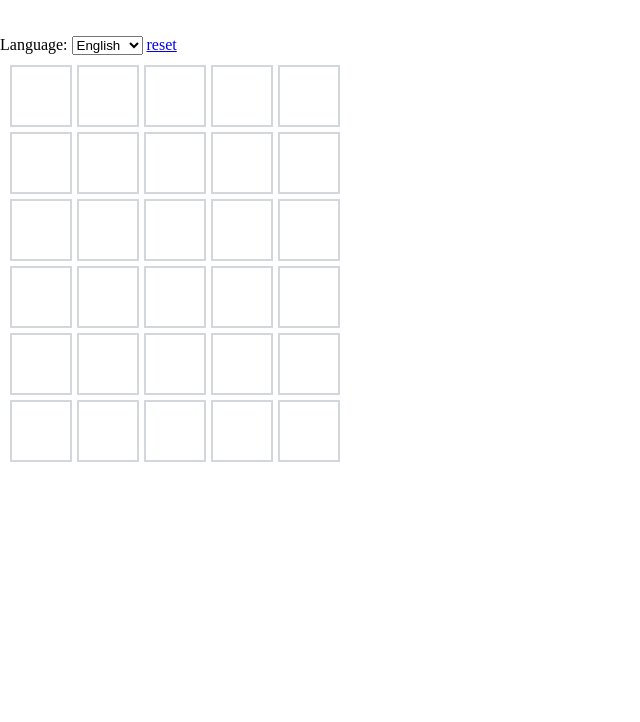
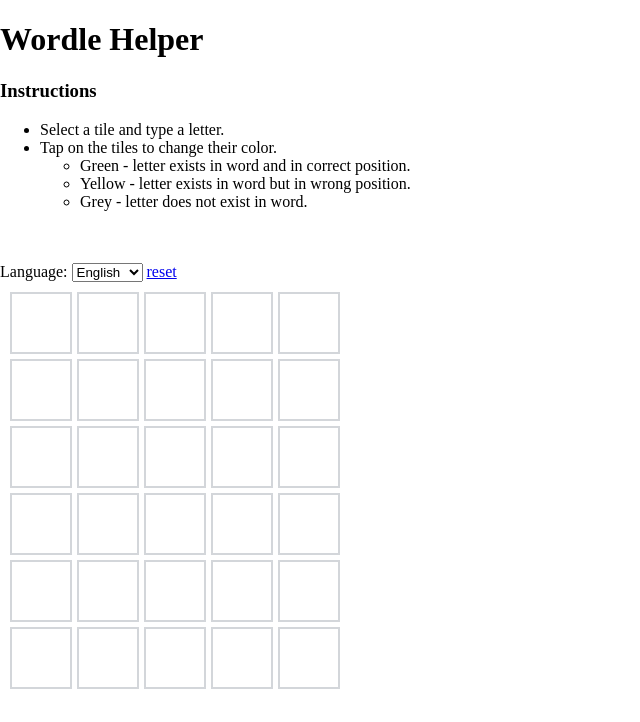
Before and after one commit to xifxor/wordlehelper, a website: page poc2/public/index.html in a window 1280 px wide. Shown: the whole page, without its empty margins (0-640 px from the left). Drawn offline with nearby package versions, Linux system fonts and the light colour scheme.

Commit message:
Added instructions

```diff
--- a/poc2/public/index.html
+++ b/poc2/public/index.html
@@ -11,6 +11,17 @@
   </head>
 
   <body>
+    <h1>Wordle Helper</h1>
+    <h3>Instructions</h3>
+    <ul>
+      <li>Select a tile and type a letter.</li>
+      <li>Tap on the tiles to change their color.</li>
+        <ul>
+          <li>Green - letter exists in word and in correct position.</li>
+          <li>Yellow - letter exists in word but in wrong position.</li>
+          <li>Grey - letter does not exist in word.</li>
+        </ul>
+    </ul>
     <br /><br />
     Language: <select id="languageselect">
             <option value="english">English</option>
```
Also changed, not shown: poc/public/index.html (+1 -0 lines).
